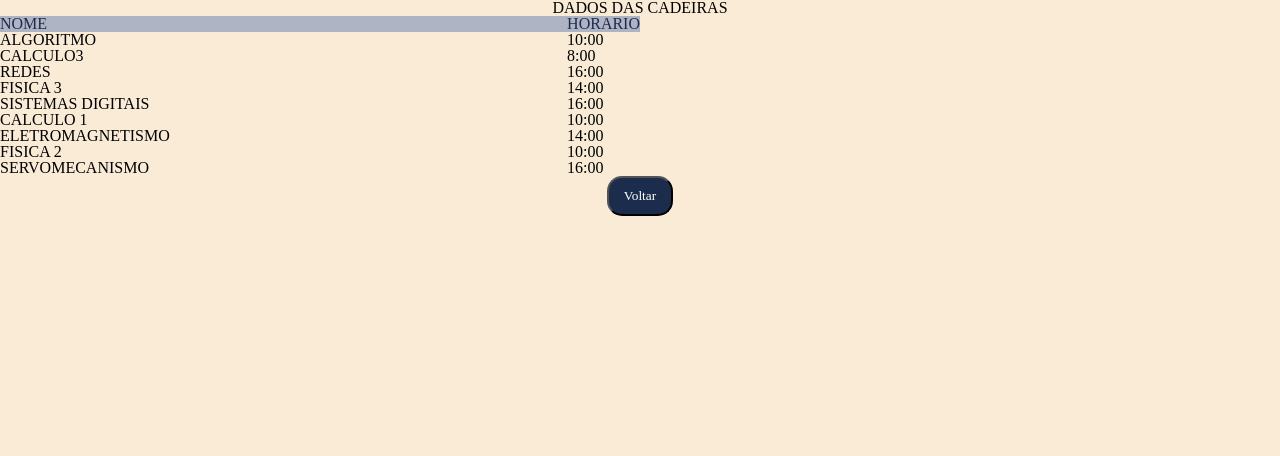
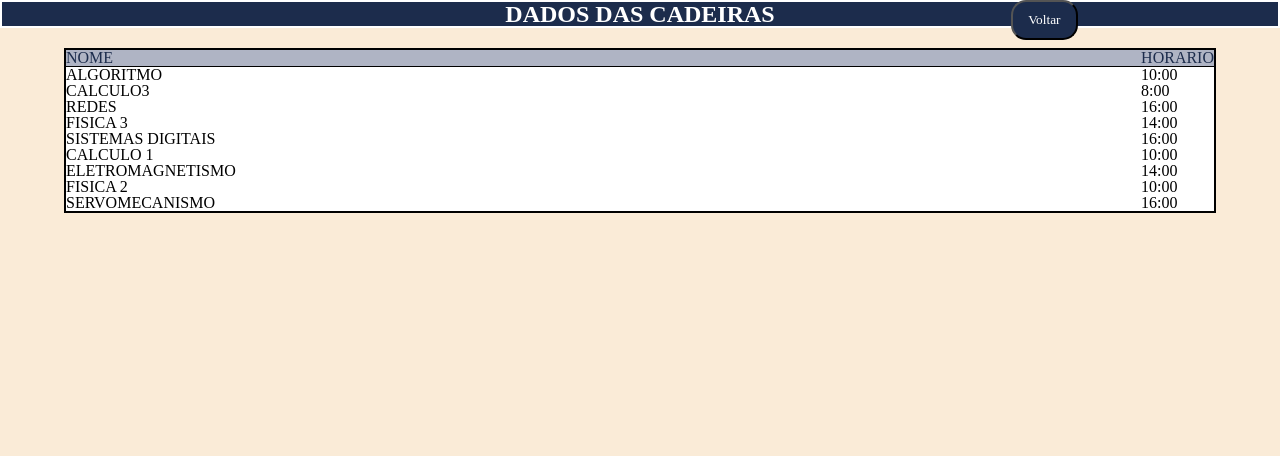
Before and after one commit to Piripa/2wp-project, a Flask app: page /cadeiras in a window 1280 px wide. Shown: the part 150-606 px from the top of the page. Run offline with Flask 3, Linux system fonts and the light colour scheme; data comes from the database, SQL or seed files in the repository; both versions use the stored data as it was after the commit.

Commit message:
Ultima atualização do periodo

```diff
--- a/static/frequencia.css
+++ b/static/frequencia.css
@@ -35,8 +35,8 @@
     display: block;
     position: absolute;
     width: 200px;
-    height: 100px;
-    margin: 7% 100% 0 0;;
+    height: 150px;
+    margin: 2% 100% 0 0;;
     background-color: #1c2c4c;
     color: white;
     font-size: 25px;
--- a/static/style.css
+++ b/static/style.css
@@ -147,10 +147,6 @@
      text-transform: uppercase;
  }
 
- tr:hover {
-     background-color: beige;
- }
-
 
  .edit:hover {
      text-decoration: none;
--- /dev/null
+++ b/static/tabelascadeiras.css
@@ -0,0 +1,58 @@
+@import url(/static/style.css);
+
+/* Estilo para o título */
+.titulo {
+    font-size: 24px;
+    font-weight: bold;
+    text-align: center;
+    margin-bottom: 20px;
+    border: 2px solid white;
+    background-color: #1c2c4c;
+    color: white;
+}
+
+/* Estilo para a tabela */
+table {
+    width: 100%;
+    border-collapse: collapse;
+    border: 1px solid #ccc;
+}
+
+/* Estilo para cabeçalho da tabela */
+thead {
+    color: white;
+    background-color: #1c2c4c;
+}
+
+th {
+    padding: 10px;
+    text-align: left;
+    border: 1px solid #ccc;
+}
+
+/* Estilo para as células da tabela */
+td {
+    padding: 10px;
+    border: 1px solid black;
+}
+
+/* Estilo para linhas ímpares da tabela */
+tbody {
+    background-color: white;
+}
+.espacamentoform{
+
+    width: 90%;
+    margin-left: 5%;
+}
+
+.espacamentotable{
+    border: 2px solid black;
+}
+.espacamentothead{
+    border: 1px solid black;
+}
+.entrar{
+    position: absolute;
+    margin-left: 29%;
+}
--- a/templates/cadeiras.html
+++ b/templates/cadeiras.html
@@ -4,7 +4,7 @@
 <head>
     <meta charset="UTF-8">
     <meta name="viewport" content="width=device-width, initial-scale=1.0">
-    <link rel="stylesheet" href="/static/style.css">
+    <link rel="stylesheet" href="/static/tabelascadeiras.css">
     <link rel="stylesheet" href="/static/reset.css">
     <title>Aluno</title>
 </head>
@@ -12,10 +12,16 @@
 <body>
     <header>
         <img class="center" src="/static/logo.png">
+        <div>
+            <form action="/aluno">
+                <button type="submit" class="entrar">Voltar</button>
+            </form>
+        </div>
     </header>
     <h1 class="titulo">Dados das Cadeiras</h1>
-    <table>
-        <thead>
+    <form class="espacamentoform">
+        <table class="espacamentotable">
+            <thead class="espacamentothead">
                 <tr>
                     {% for col in colunas_tabela %}
                     <th>{{ col }}</th>
@@ -32,11 +38,8 @@
                 {% endfor %}
             </tbody>
         </table>
-    <div>
-        <form action="/aluno">
-            <button type="submit" class="entrar">Voltar</button>
     </form>
-    </div>
+
     <footer id="rodape">
         <p> &copy;Powered by 2WP</p>
     </footer>
```
Also changed, not shown: templates/cadeirasprofessor.html (+4 -5 lines), frequencia.db, presenca.db. Lines whose indentation alone changed are shown as unchanged.
